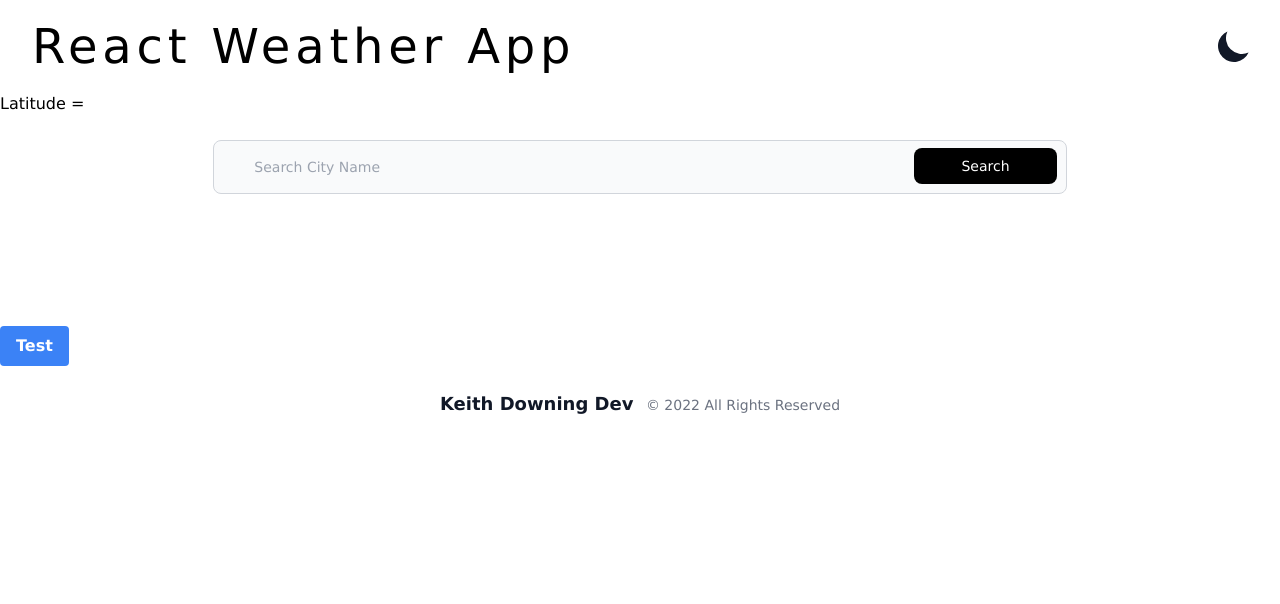
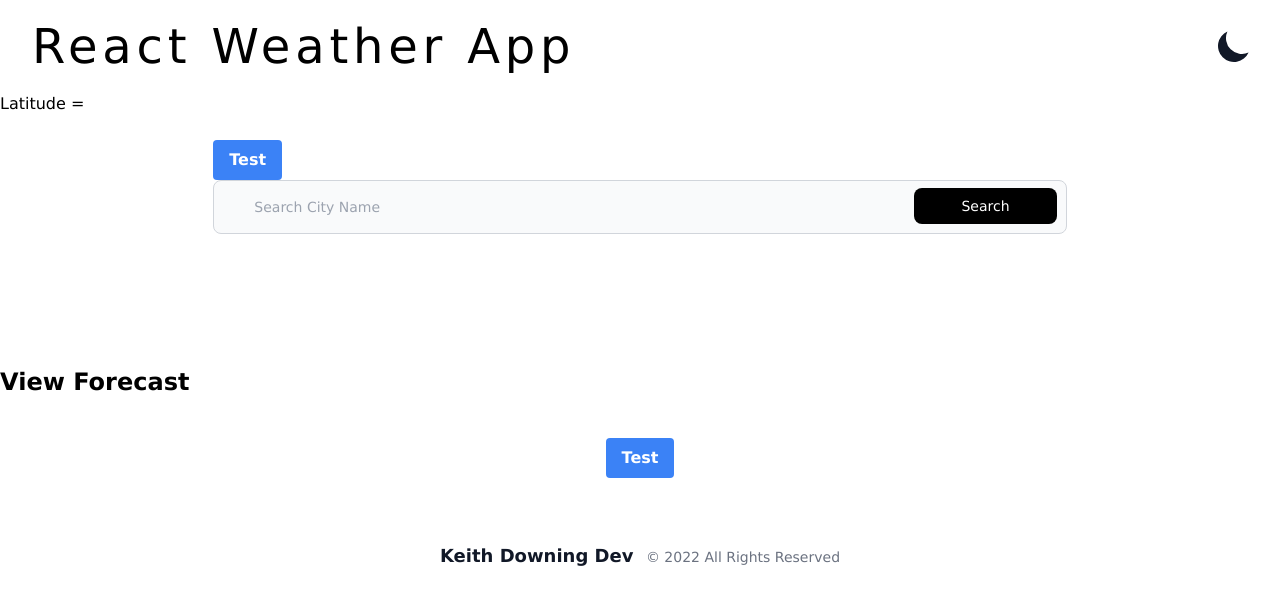
Before and after one commit to kadowning1/reactWeather, a Next.js app: page / in a window 1280 px wide. Shown: the top 604 px of the page. Built offline with nearby package versions, Linux system fonts and the light colour scheme; no server answers.

Commit message:
Adding Lat and Long feature

```diff
--- a/components/Forecast.tsx
+++ b/components/Forecast.tsx
@@ -2,7 +2,7 @@ import React, { FC, useEffect, useState } from 'react';
 import { LocationSearch } from "./LocationSearch";
 import { LocationTable } from "./LocationTable";
 import { Weather, WeatherLocation } from "../model/Weather";
-import { searchLocation } from "../services/WeatherService";
+import { getLatandLong, searchLocation } from "../services/WeatherService";
 import { ErrorAlert, WarningAlert } from "./Alerts";
 import { WeatherSummary } from "./WeatherSummary";
 import Header from './Header';
@@ -25,8 +25,8 @@ const Forecast = ({ data, userSearch }: WeatherAppProps) => {
   const [userSearches, setUserSearch] = useState(false);
   const [isOpen, setIsOpen] = React.useState(false);
   const [showModal, setShowModal] = useState(false);
-  const [lat, setLat] = useState([]);
-  const [long, setLong] = useState([Number]);
+  const [lat, setLat] = useState(0);
+  const [long, setLong] = useState(0);
 
   const toggle = () => setIsOpen(!isOpen);
   const toggleModal = () => setShowModal(!showModal);
@@ -35,9 +35,16 @@ const Forecast = ({ data, userSearch }: WeatherAppProps) => {
   // console.log(state, 'state');
   console.log(state);
 
-  const location = useBattery();
-  console.log(location, 'location');
-
+  useEffect(() => {
+    console.log('test');
+    if (state.error) {
+      setError(state.error.message);
+    }
+    if (state.accuracy !== undefined || state.accuracy !== null) {
+      setLat(state.latitude as number);
+      setLong(state.longitude as number);
+    }
+  }, [state]);
 
   const resetAlerts = () => {
     setError('');
@@ -59,12 +66,31 @@ const Forecast = ({ data, userSearch }: WeatherAppProps) => {
     }
   };
 
+  const setGeoLocation = async () => {
+    resetAlerts();
+    // setLat(state.latitude || 0);
+    // setLong(state.longitude || 0);
+    const location = await getLatandLong(lat, long);
+    console.log(location, 'location');
+    console.log(lat, 'lat');
+    console.log(long, 'long');
+    if (!location) {
+      setError(`No location found at ${state.latitude},${state.longitude}. Please try again.`);
+    } else if (locations.find(item => item.id === location.id)) {
+      setWarning(`Location '${state.latitude},${state.longitude}' is already in the list.`);
+    } else {
+      setLocations([location, ...locations]);
+      setUserSearch(true);
+    }
+  }
+
+
 
   return (
     <div className="">
       <Header weather={data} isOpen={isOpen} toggle={toggle} setShowModal={setShowModal} modalTitle={'Current Weather'} />
       Latitude = {state.latitude}
-      <LocationSearch onSearch={addLocation} />
+      <LocationSearch onSearch={addLocation} setGeolocation={setGeoLocation} />
       <ErrorAlert message={error} />
       <WarningAlert message={warning} />
       <div>
@@ -79,10 +105,15 @@ const Forecast = ({ data, userSearch }: WeatherAppProps) => {
         </Modal>
       </div>
       <Link href="forecast/location">
-        <button className="bg-blue-500 hover:bg-blue-700 text-white font-bold py-2 px-4 rounded">
+        <a className="text-center text-2xl font-bold my-10">
+          View Forecast
+        </a>
+      </Link>
+      <div className="flex flex-col justify-center items-center my-10">
+        <button className="bg-blue-500 hover:bg-blue-700 text-white font-bold py-2 px-4 rounded" onClick={setGeoLocation}>
           Test
         </button>
-      </Link>
+      </div>
     </div>
   );
 };
--- a/components/LocationSearch.tsx
+++ b/components/LocationSearch.tsx
@@ -3,9 +3,10 @@ import React, { FC, useState } from "react";
 interface LocationSearchProps {
   onSearch: (search: string) => void;
   hasSearched?: boolean;
+  setGeolocation?: (geolocation: any) => void;
 }
 
-export const LocationSearch: FC<LocationSearchProps> = ({ onSearch, hasSearched }) => {
+export const LocationSearch = ({ onSearch, hasSearched, setGeolocation }: LocationSearchProps) => {
   const [locationSearch, setLocationSearch] = useState('');
   const disableSearch = locationSearch.trim() === '';
 
@@ -19,6 +20,9 @@ export const LocationSearch: FC<LocationSearchProps> = ({ onSearch, hasSearched
       <form className='flex flex-col justify-center items-center'>
         <label className="mb-2 text-sm font-medium text-gray-900 sr-only dark:text-gray-300">Search</label>
         <div className="relative justify-center lg:w-2/3 sm:w-full">
+          <button className="bg-blue-500 hover:bg-blue-700 text-white font-bold py-2 px-4 rounded" onClick={setGeolocation}>
+            Test
+          </button>
           <input type="text" value={locationSearch} className="block p-4 pl-10 w-full text-sm text-gray-900 bg-gray-50 rounded-lg border border-gray-300 focus:ring-blue-500 focus:border-blue-500 dark:bg-gray-700 dark:border-gray-600 dark:placeholder-gray-400 dark:text-white dark:focus:ring-blue-500 dark:focus:border-blue-500" placeholder="Search City Name" required onChange={e => setLocationSearch(e.target.value)} />
           <button type="submit" className="cursor-pointer text-white absolute right-2.5 bottom-2.5 focus:ring-4 focus:outline-none focus:ring-blue-300 font-medium rounded-lg text-sm px-4 py-2 bg-black opacity-0 md:opacity-100 lg:w-1/6" onClick={addLocation} disabled={disableSearch}>Search</button>
         </div>
--- a/services/WeatherService.tsx
+++ b/services/WeatherService.tsx
@@ -12,6 +12,17 @@ const server = 'http://api.openweathermap.org/data/2.5';
 
 export async function searchLocation(term: string): Promise<WeatherLocation | undefined> {
   const result = await (await fetch(`${server}/weather?q=${term}&${keyQuery}`)).json()
+  if (result.cod === '404') {
+    return undefined
+  } else {
+    // console.log(result.error, 'result', result)
+    // console.log(process.env)
+    return result
+  }
+}
+
+export async function getLatandLong(lat: number, long: number): Promise<WeatherLocation | undefined> {
+  const result = await (await fetch(`${server}/weather?lat=${lat}&lon=${long}&${keyQuery}`)).json()
   if (result.cod === '404') {
     return undefined
   } else {
```
